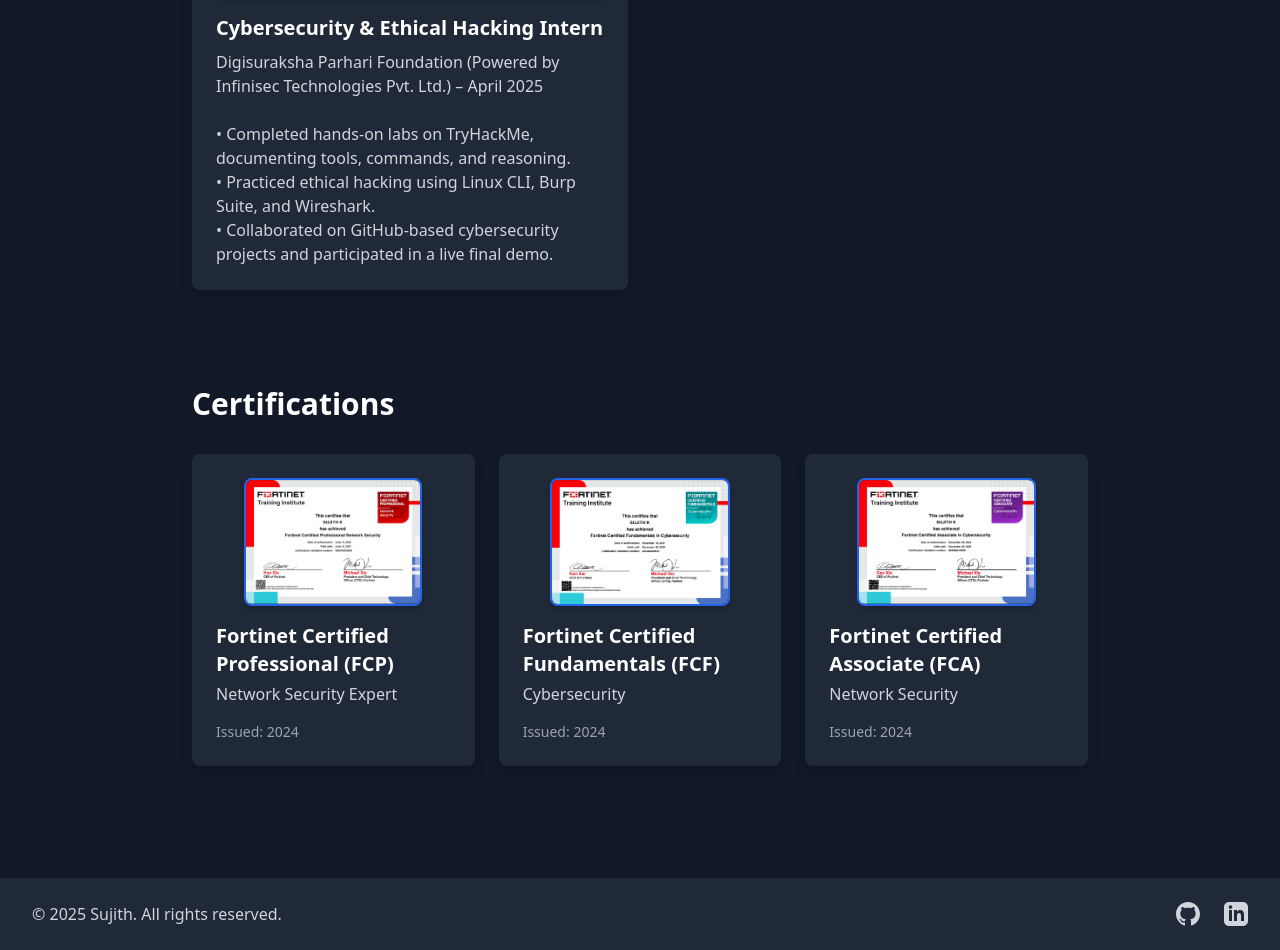
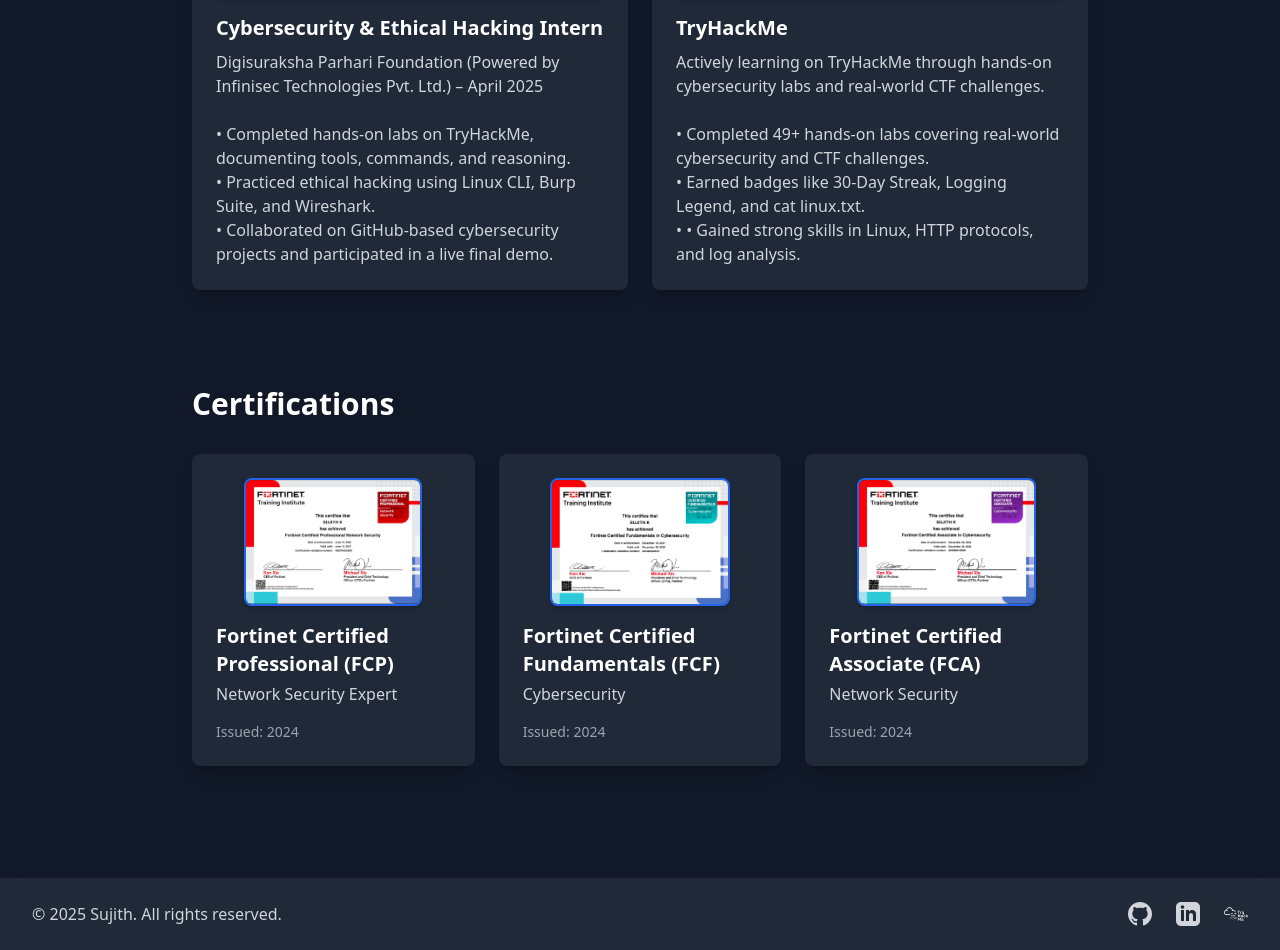
Before and after one commit to sujithk-kl/Portfolio, a React (Vite) app: page /about in a window 1280 px wide. Shown: the part 1542-2492 px from the top of the page. Built offline with nearby package versions, Linux system fonts and the light colour scheme.

Commit message:
added achievements

```diff
--- a/src/components/layout/Footer.jsx
+++ b/src/components/layout/Footer.jsx
@@ -16,6 +16,17 @@
         <svg className="w-6 h-6" fill="currentColor" viewBox="0 0 24 24">
           <path d="M19 0h-14c-2.761 0-5 2.239-5 5v14c0 2.761 2.239 5 5 5h14c2.762 0 5-2.239 5-5v-14c0-2.761-2.238-5-5-5zm-11 19h-3v-11h3v11zm-1.5-12.268c-.966 0-1.75-.79-1.75-1.764s.784-1.764 1.75-1.764 1.75.79 1.75 1.764-.783 1.764-1.75 1.764zm13.5 12.268h-3v-5.604c0-3.368-4-3.113-4 0v5.604h-3v-11h3v1.765c1.396-2.586 7-2.777 7 2.476v6.759z"/>
         </svg>
+      ),
+    },
+    {
+      name: 'TryHackMe',
+      url: 'https://tryhackme.com/p/sujithkl',
+      icon: (
+        <img
+          src="/src/assets/svg.svg"
+          alt="TryHackMe"
+          className="w-6 h-6"
+        />
       ),
     },
   ];
--- a/src/components/pages/About.jsx
+++ b/src/components/pages/About.jsx
@@ -27,7 +27,7 @@
   ];
 
   const skills = {
-    languages: ['C','Python', 'HTML', 'CSS'],
+    languages: ['C','Python', 'HTML', 'CSS','JS','React'],
     tools: ['Figma','Wireshark', 'Burpsuite', 'Metasploit','Nmap','Netcat','SIEM', 'Windows', 'Kali-linux'],
   };
 
@@ -39,7 +39,16 @@
 • Completed hands-on labs on TryHackMe, documenting tools, commands, and reasoning.
 • Practiced ethical hacking using Linux CLI, Burp Suite, and Wireshark.
 • Collaborated on GitHub-based cybersecurity projects and participated in a live final demo.`,
-      image: internshipimg, // You might want to replace this with an actual internship image
+      image: internshipimg,
+    },
+    {
+      title: 'TryHackMe',
+      description: `Actively learning on TryHackMe through hands-on cybersecurity labs and real-world CTF challenges.
+
+• Completed 49+ hands-on labs covering real-world cybersecurity and CTF challenges.
+• Earned badges like 30-Day Streak, Logging Legend, and cat linux.txt.
+• • Gained strong skills in Linux, HTTP protocols, and log analysis.`,
+      image: '/src/assets/svg.svg',
     }
   ];
 
```
Also changed, not shown: src/assets/svg.svg (added).
